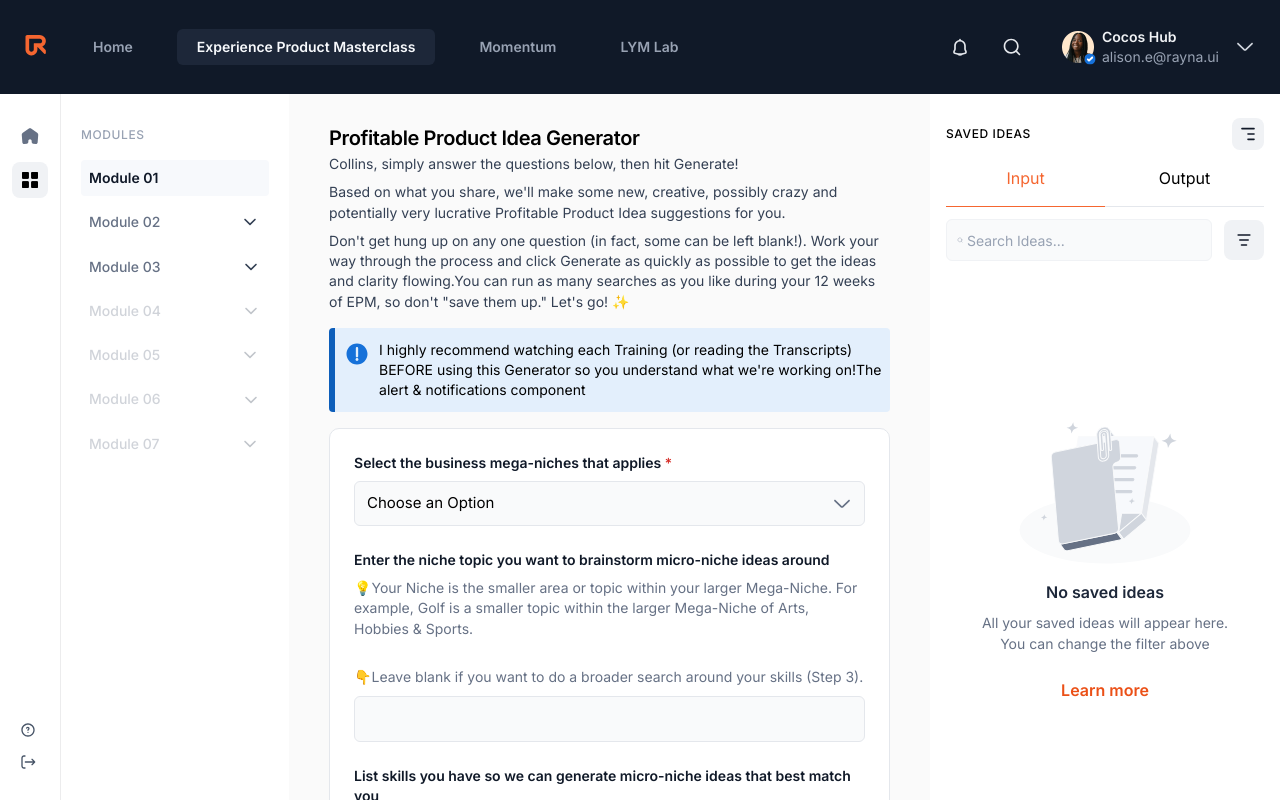
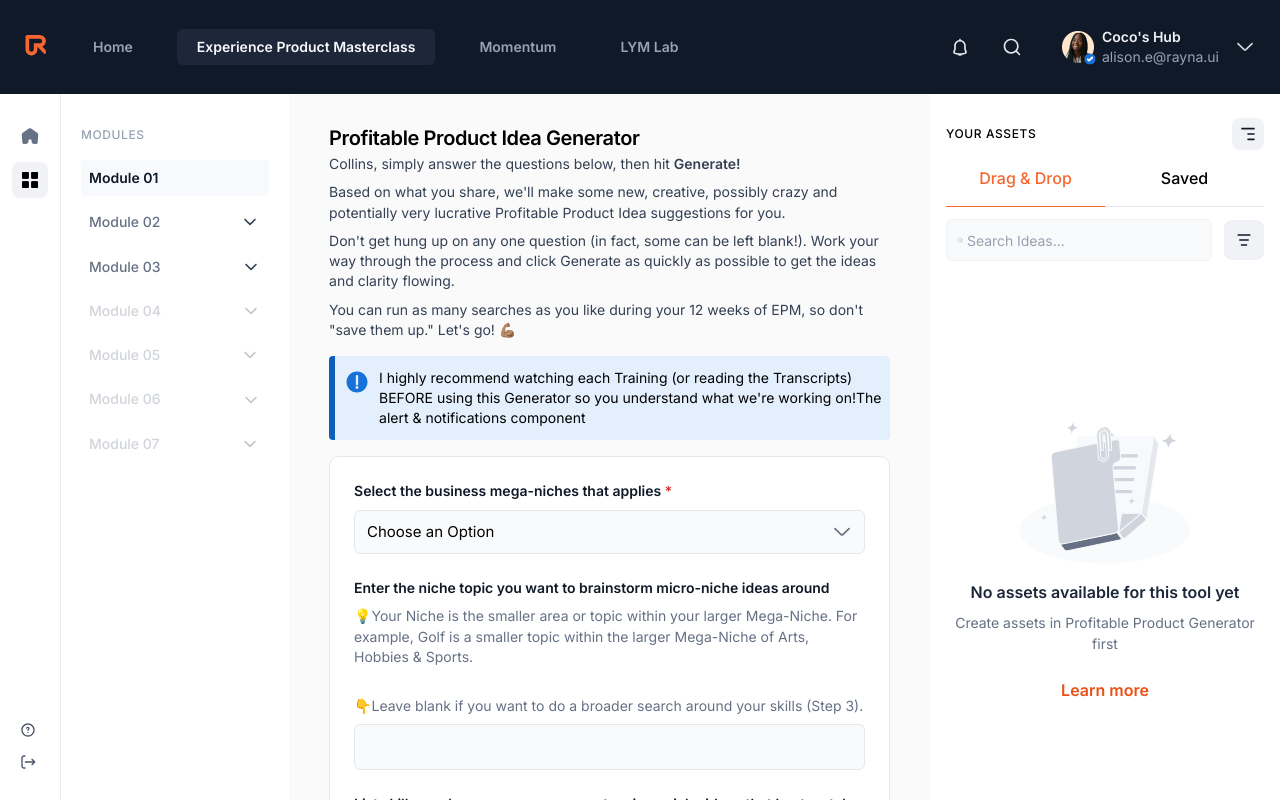
Before and after one commit to jaulf/AinsleexRayna, a Next.js app: page / in a window 1280 px wide. Shown: the top 800 px of the page. Built offline with nearby package versions, Linux system fonts and the light colour scheme.

Commit message:
updated module1/step1

```diff
--- a/app/globals.css
+++ b/app/globals.css
@@ -155,6 +155,7 @@ a {
 
 .in-and-out > h5 {
   padding: 16px 0;
+  font-weight: 500;
   border-bottom: 1px solid #e4e7ec;
 }
 
--- a/app/layout.js
+++ b/app/layout.js
@@ -5,7 +5,7 @@ const inter = Inter({ subsets: ['latin'] })
 
 export const metadata = {
   title: 'Module 1 / Step 1 - Ainslee + Rayna',
-  description: 'Generated by create next app',
+  description: 'Generated by RaynaUI',
 }
 
 export default function RootLayout({ children }) {
--- a/app/page.js
+++ b/app/page.js
@@ -73,7 +73,7 @@ export default function Home() {
                 </div>
                 <article>
                   <h6 className="paragraph-small font-semibold xgrey-100">
-                    Cocos Hub
+                    Coco&apos;s Hub
                   </h6>
                   <p className="paragraph-small xgrey-400">alison.e@rayna.ui</p>
                 </article>
@@ -167,19 +167,23 @@ export default function Home() {
             <h6 className="heading-h6">Profitable Product Idea Generator</h6>
             <p className="paragraph-small xgrey-700 rps">
               <span>
-                Collins, simply answer the questions below, then hit Generate!
+                Collins, simply answer the questions below, then hit{" "}
+                <span className="font-semibold">Generate!</span>
               </span>
               <span>
-                Based on what you share, we&apos;ll make some new, creative, possibly
-                crazy and potentially very lucrative Profitable Product Idea
-                suggestions for you.
+                Based on what you share, we&apos;ll make some new, creative,
+                possibly crazy and potentially very lucrative Profitable Product
+                Idea suggestions for you.
               </span>
               <span>
-                Don&apos;t get hung up on any one question (in fact, some can be left
-                blank!). Work your way through the process and click Generate as
-                quickly as possible to get the ideas and clarity flowing.You can
-                run as many searches as you like during your 12 weeks of EPM, so
-                don&apos;t &quot;save them up.&quot; Let&apos;s go! ✨
+                Don&apos;t get hung up on any one question (in fact, some can be
+                left blank!). Work your way through the process and click
+                Generate as quickly as possible to get the ideas and clarity
+                flowing.
+              </span>
+              <span>
+                You can run as many searches as you like during your 12 weeks of
+                EPM, so don&apos;t &quot;save them up.&quot; Let&apos;s go! 💪🏽
               </span>
             </p>
           </article>
@@ -240,9 +244,9 @@ export default function Home() {
               </h6>
               <p className="helper-text">
                 💡For example, you could be good at building systems, or maybe
-                you&apos;re an expert golfer, or you&apos;re good at design, or you have a
-                background in manufacturing, or you&apos;re a good teacher, or you&apos;re
-                a media personality, etc.
+                you&apos;re an expert golfer, or you&apos;re good at design, or
+                you have a background in manufacturing, or you&apos;re a good
+                teacher, or you&apos;re a media personality, etc.
               </p>
               <div className="Input-cont">
                 <input type="text" />
@@ -252,8 +256,8 @@ export default function Home() {
 
             <article className="rps2">
               <h6 className="label-semibold">
-                Are there any particular kinds of people you&apos;d like to generate
-                micro-niche ideas around?
+                Are there any particular kinds of people you&apos;d like to
+                generate micro-niche ideas around?
               </h6>
               <p className="helper-text">
                 <span>💡Here are some </span>
@@ -306,9 +310,9 @@ export default function Home() {
                 💡Psychographics can include: What are they thinking and
                 feeling? What are their aspirations? What are they worried
                 about? What are they motivated by? What are their attitudes to
-                specific topics? What&apos;s their interest level in YOUR topic? What
-                else is occupying their mind or likely to stop them from taking
-                action? <span className="block">&nbsp;</span>
+                specific topics? What&apos;s their interest level in YOUR topic?
+                What else is occupying their mind or likely to stop them from
+                taking action? <span className="block">&nbsp;</span>
               </p>
               <p className="helper-text">
                 👇Leave blank if you want to do a broader search.
@@ -334,12 +338,14 @@ export default function Home() {
               <p className="helper-text">
                 <i className="font-medium">For example</i>, the problems I solve
                 are: people not knowing how to design or launch a course, having
-                a course that&apos;s not getting enough sales, having a course with
-                insufficient student engagement and success. The problem is not
-                people who don&apos;t have an Experience Product.
+                a course that&apos;s not getting enough sales, having a course
+                with insufficient student engagement and success. The problem is
+                not people who don&apos;t have an Experience Product.
                 <span className="block">&nbsp;</span>
               </p>
-              <p className="helper-text">👇Leave blank if you&apos;re not sure.</p>
+              <p className="helper-text">
+                👇Leave blank if you&apos;re not sure.
+              </p>
               <div className="Input-cont">
                 <input type="text" />
               </div>
@@ -391,9 +397,9 @@ export default function Home() {
 
         {/* Sidebar - 4 */}
         <section className="w-[350px] top-[92px] side12 py-6 px-4">
-          {/* Saved Ideas */}
+          {/* YOUR ASSETS */}
           <article className="flex justify-between items-center">
-            <h5 className=" nav-item-header">Saved Ideas</h5>
+            <h5 className=" nav-item-header">YOUR ASSETS</h5>
             <div className="nav-item-bg">
               <Image src={menu} alt="Hamburger Menu" />
             </div>
@@ -401,8 +407,8 @@ export default function Home() {
 
           {/* Input and Output */}
           <article className="in-and-out">
-            <h5 className="active">Input</h5>
-            <h5>Output</h5>
+            <h5 className="active">Drag & Drop</h5>
+            <h5>Saved</h5>
           </article>
 
           {/* Search bar and filter */}
@@ -426,10 +432,9 @@ export default function Home() {
                 <Image src={emptystate} alt="No saved Idea" />
               </div>
               <div className="mt-[-28px]">
-                <h4>No saved ideas</h4>
-                <p>
-                  <span>All your saved ideas will appear here.</span>
-                  <span>You can change the filter above</span>
+                <h4>No assets available for this tool yet</h4>
+                <p className="max-w-[305px]">
+                  <span>Create assets in Profitable Product Generator first</span>
                 </p>
                 <Link href="#">Learn more</Link>
               </div>
```
